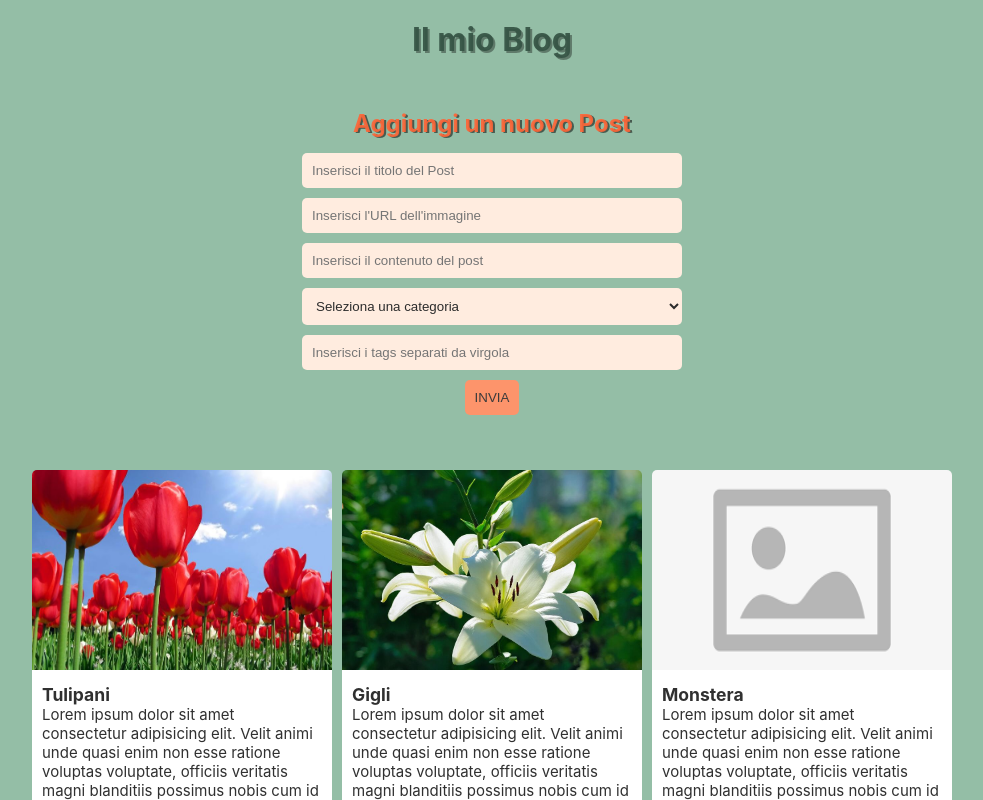
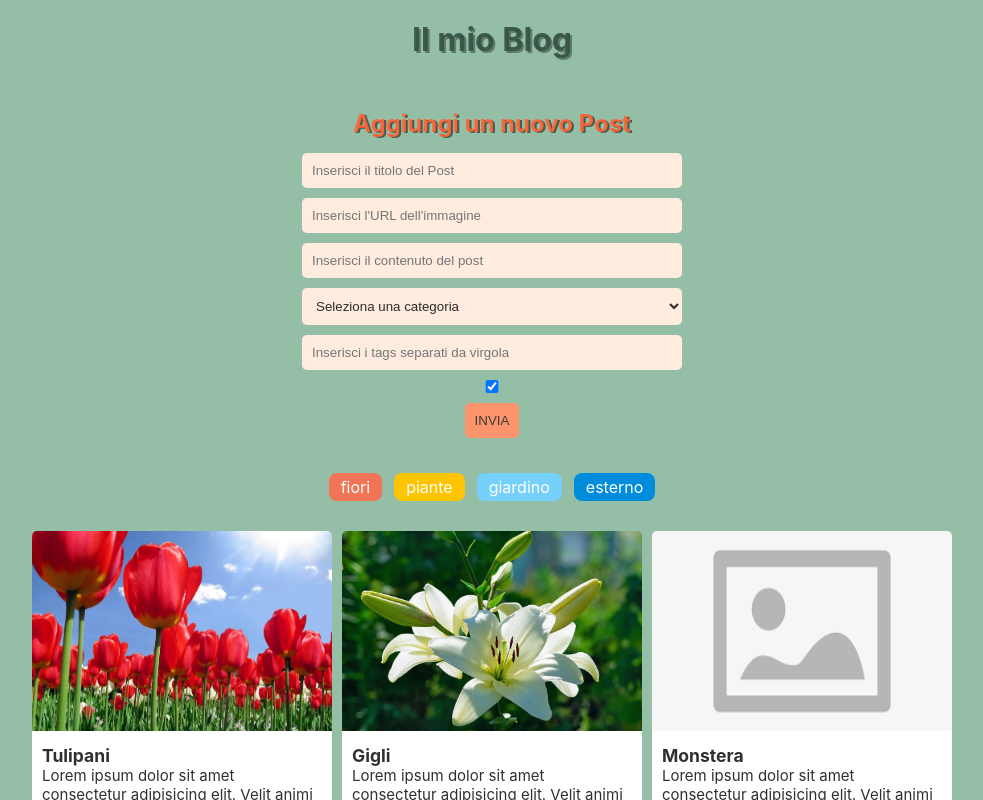
Before and after one commit to AriannaCristiani/react-form-multifield, a React (Vite) app: page / in a window 1280 px wide. Shown: the top 800 px of the page, without its empty margins (148-1131 px from the left). Built offline with nearby package versions, Linux system fonts and the light colour scheme.

Commit message:
correzione esercizio come da lezione ; con implementazione dello useEffect

```diff
--- a/src/components/Main/Main.jsx
+++ b/src/components/Main/Main.jsx
@@ -1,6 +1,7 @@
 import Card from "../Card/Card";
-import posts from '../../posts.jsx';
-import { useState } from "react";
+import Tags from '../Tags/Tags.jsx';
+import initialPosts from '../../posts.jsx';
+import { useEffect, useState } from "react";
 
 const initialFormData = {
     title: '',
@@ -14,49 +15,56 @@ const initialFormData = {
 export default function Main() {
 
     const [formData, setFormData] = useState(initialFormData);
-    const [newPost, setNewPost] = useState(posts);
-    const [publishedPosts, setPublishedPosts] = useState(posts.filter((post) => post.published));
+    const [posts, setPosts] = useState(initialPosts);
+    const [publishedPosts, setPublishedPosts] = useState([]);
+    const [tags, setTags] = useState([]);
 
-    function handleFormData(event) {
-        console.log(event.target.name, event.target.value);
 
-        const key = event.target.name;
-        const value = event.target.value;
+    useEffect(() => {
+        setPublishedPosts(posts.filter((post) => post.published))
 
-        setFormData(prevState => ({
-            ...prevState,
-            [key]: value
-        }));
-    }
+        const tagsItems = []
+        posts.forEach(post => {
+            const postTags = post.tags
+            console.log(postTags)
+
+            postTags.forEach((tag) => {
+                if (!tagsItems.includes(tag)) {
+                    tagsItems.push(tag)
+                }
+            })
+        })
+        setTags(tagsItems)
+
+    }, [posts])
+
+
 
     function addPost(event) {
-        event.preventDefault();
+        event.preventDefault()
 
-        const { title, image, content, category, tags: tagString, published } = formData;
-        const newTags = tagString.split(',').map(tag => tag.trim()).filter(tag => tag !== '');
-
-        if (title.trim() === '') return;
-
-        const addedPost = {
+        const post = {
             id: Date.now(),
-            title,
-            image: image || undefined,
-            content: content || '',
-            category,
-            tags: newTags,
-            published,
-        };
-
-        setPublishedPosts([...publishedPosts, addedPost]);
-        setNewPost([...publishedPosts, addedPost]);
+            ...formData,
+            tags: formData.tags.split(',').map(tag => tag.trim())
+        }
+        setPosts([...posts, post])
         setFormData(initialFormData)
 
-        console.log('stai aggiungendo un nuovo post');
     }
 
     function deletePost(id) {
-        setPublishedPosts(publishedPosts.filter(post => post.id !== id));
-        setNewPost(publishedPosts.filter(post => post.id !== id));
+        setPublishedPosts(publishedPosts.filter(post => post.id !== id))
+
+    }
+
+    function handleFormData(event) {
+        const { name, value, type, checked } = event.target
+
+        setFormData({
+            ...formData,
+            [name]: type === 'checkbox' ? checked : value
+        })
     }
 
 
@@ -109,8 +117,20 @@ export default function Main() {
                             value={formData.tags}
                             onChange={handleFormData}
                         />
-                        <input className="formBtn" type="submit" value={'INVIA'} />
+                        <input
+                            onChange={handleFormData}
+                            type="checkbox"
+                            checked={formData.published}
+                            id='published'
+                            name='published' />
+                        <input
+                            className="formBtn"
+                            type="submit"
+                            value={'INVIA'} />
                     </form>
+                </div>
+                <div className="container">
+                    <Tags className='page_tags' tags={tags} />
                 </div>
                 <div className="container">
                     <div className="row">
--- a/src/index.css
+++ b/src/index.css
@@ -119,3 +119,9 @@ img {
   color: rgba(253, 102, 56, 0.925);
   text-shadow: rgba(0, 0, 0, 0.521) 2px 1px;
 }
+
+.page_tags {
+  display: flex;
+  justify-content: center;
+  align-items: center;
+}
```
